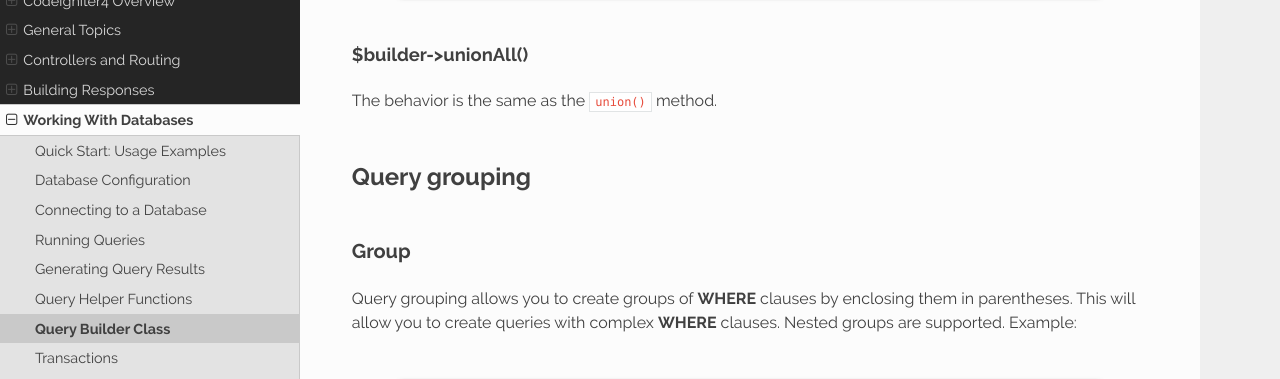
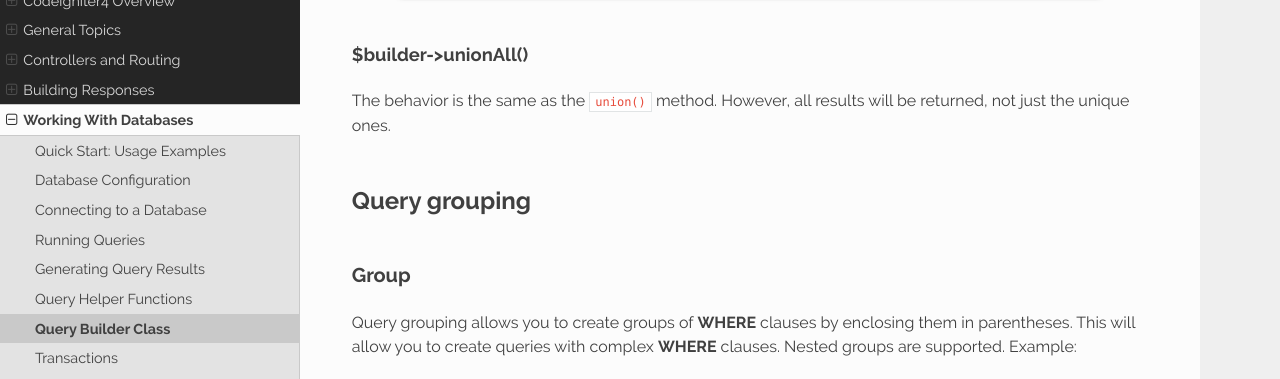
Before and after one commit to NEKOGET/ci4_user_guide_src, a Sphinx documentation site: the page built from source/database/query_builder.rst, in a window 1280 px wide and 900 px high, scrolled down 25882 px, cut to the strip 169-548 px from the top of the window. Built offline with Sphinx 7.4.7 and the Read the Docs theme 2.0.0, drawn with Linux system fonts in a browser that asks for light colours.

Commit message:
Update user_guide_src/source/database/query_builder.rst
Clarification for unionAll() method.

Co-authored-by: Michal Sniatala <michal@sniatala.pl>

```diff
--- a/source/database/query_builder.rst
+++ b/source/database/query_builder.rst
@@ -712,7 +712,7 @@ In the example below, we get the first 5 users + the last 5 users and sort the r
 $builder->unionAll()
 --------------------
 
-The behavior is the same as the ``union()`` method.
+The behavior is the same as the ``union()`` method. However, all results will be returned, not just the unique ones.
 
 **************
 Query grouping
```
